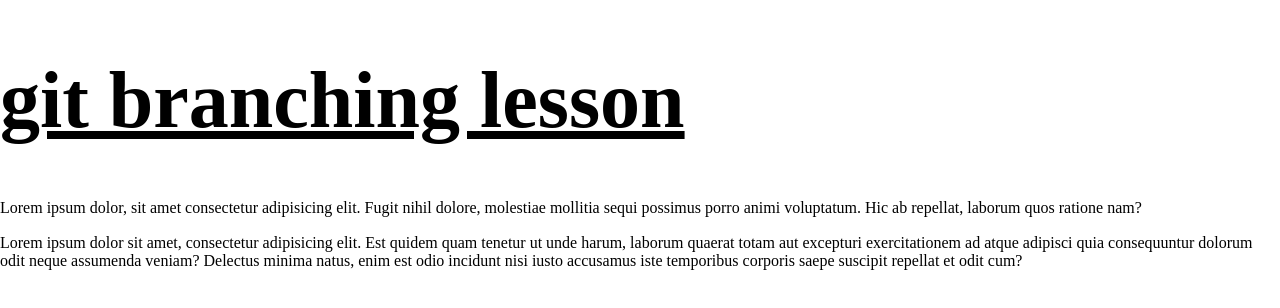
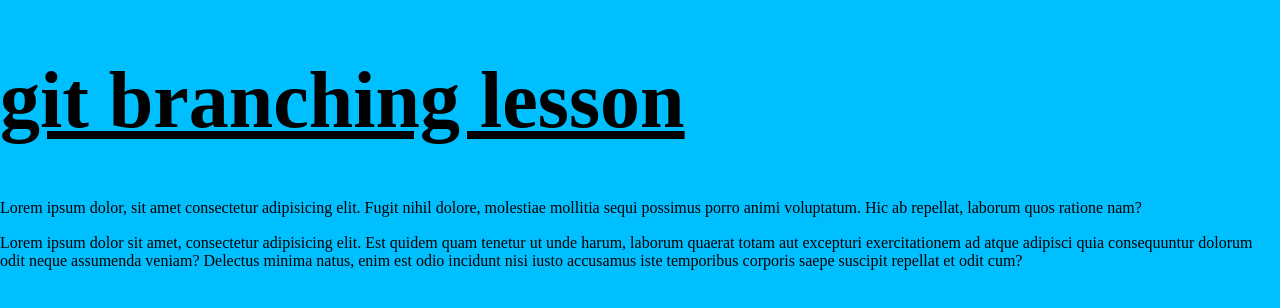
Before and after one commit to michacurri/git-branching-junoBootcamp, a plain HTML site: page index.html in a window 1280 px wide. Drawn offline with Linux system fonts and the light colour scheme.

Commit message:
added background color

```diff
--- a/styles/style.css
+++ b/styles/style.css
@@ -13,3 +13,7 @@ h1 {
   font-size: 5rem;
   text-decoration: underline;
 }
+
+body {
+  background-color: deepskyblue;
+}
```
Also changed, not shown: index.html (+12 -5 lines).
